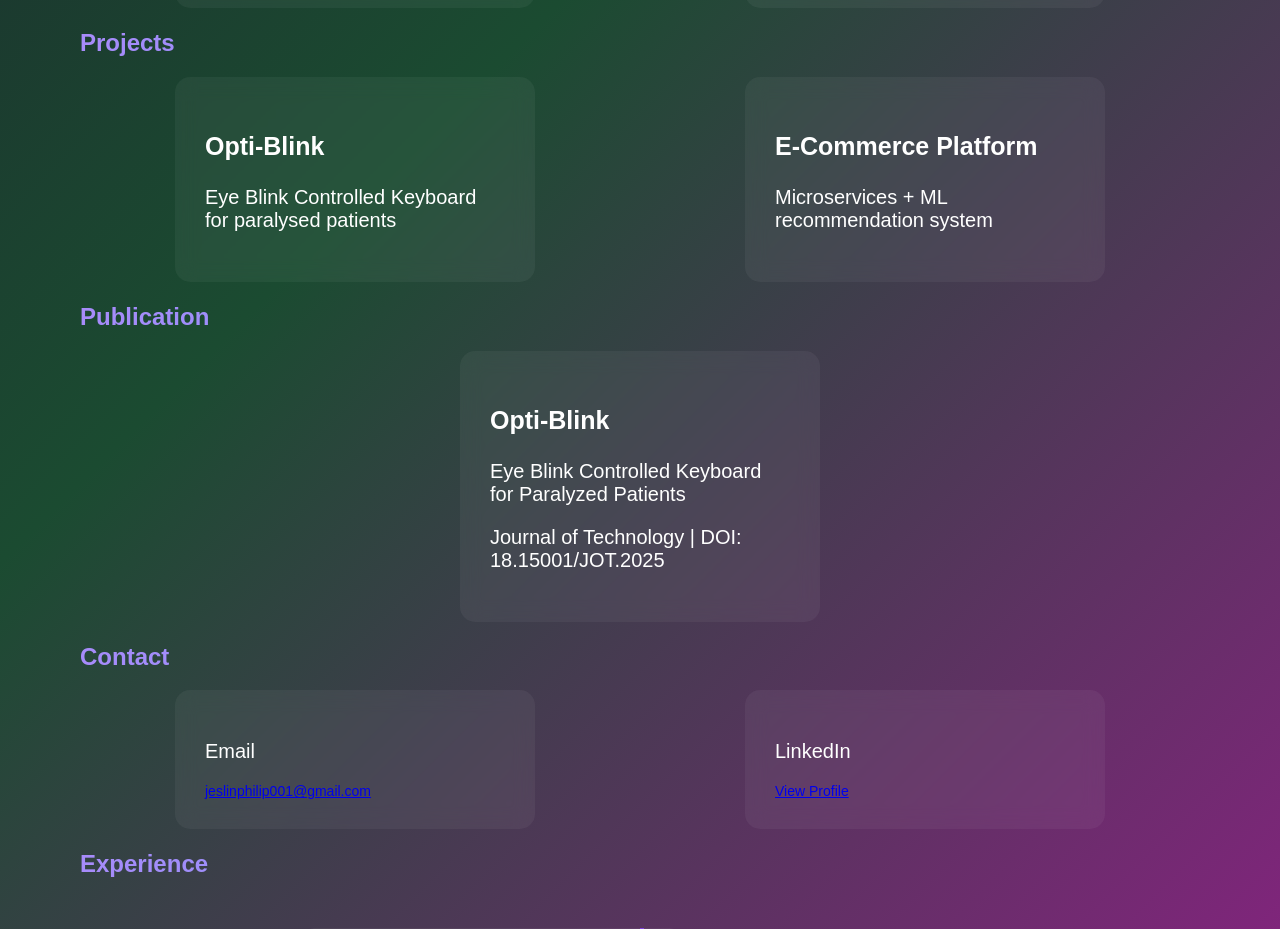
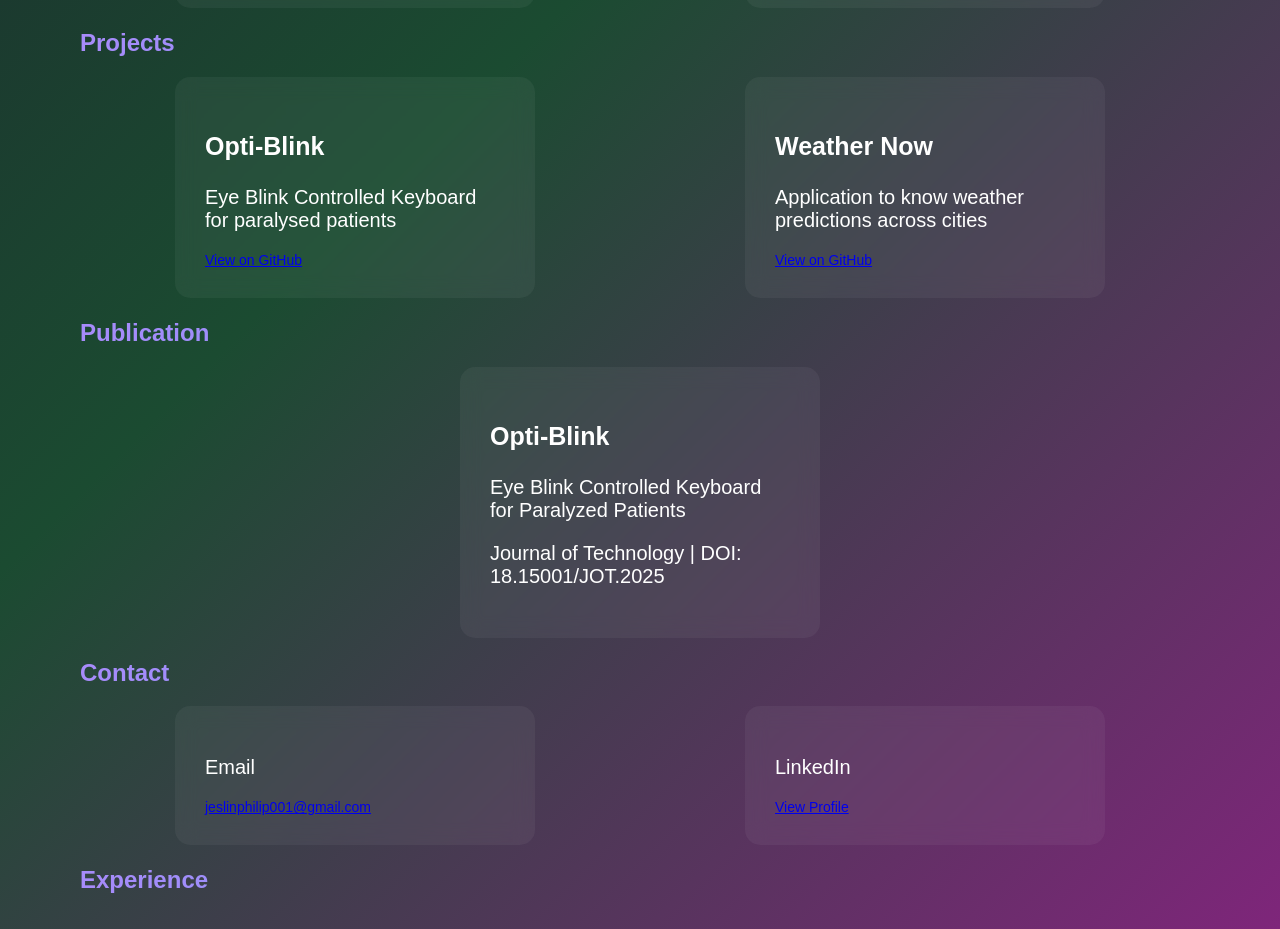
Before and after one commit to J-esli-n/portfolio, a React (Create React App) app: page / in a window 1280 px wide. Shown: the part 1440-2369 px from the top of the page. Built offline with nearby package versions, Linux system fonts and the light colour scheme.

Commit message:
Add project links to Projects component
Added links to project descriptions for easy access.

```diff
--- a/src/components/Projects.js
+++ b/src/components/Projects.js
@@ -5,11 +5,13 @@ function Projects() {
     {
       title: "Opti-Blink",
       desc: "Eye Blink Controlled Keyboard for paralysed patients",
+      link: "https://github.com/J-esli-n/vOptiBlink.git"
     },
     {
-      title: "E-Commerce Platform",
-      desc: "Microservices + ML recommendation system",
-    },
+      title: "Weather Now",
+      desc: "Application to know weather predictions across cities",
+      link: "#" // add your repo or live link here
+    }
   ];
 
   return (
@@ -28,6 +30,15 @@ function Projects() {
           >
             <h3>{p.title}</h3>
             <p>{p.desc}</p>
+
+            <a
+              href={p.link}
+              target="_blank"
+              rel="noopener noreferrer"
+              className="project-link"
+            >
+              View on GitHub
+            </a>
           </motion.div>
         ))}
       </div>
```
